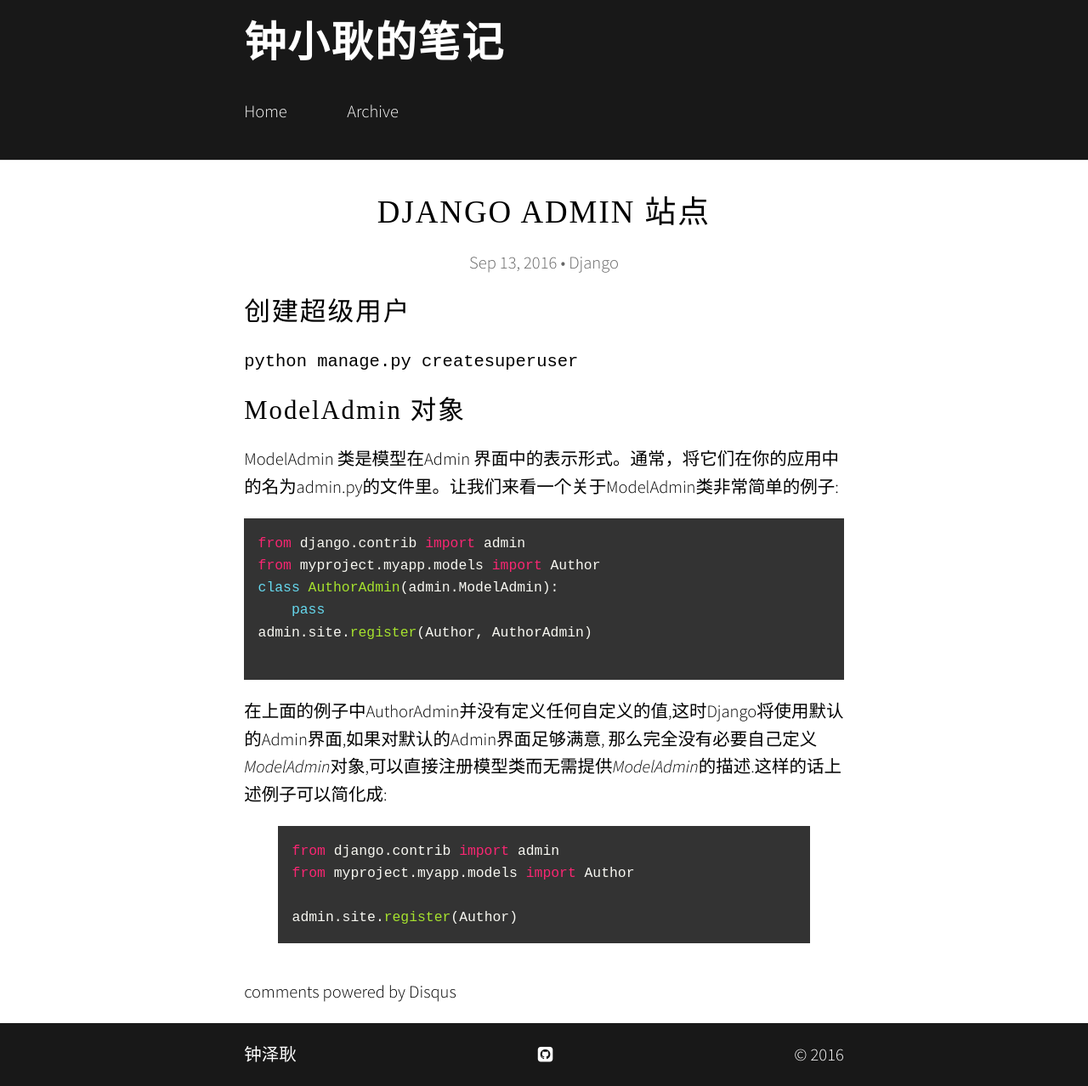
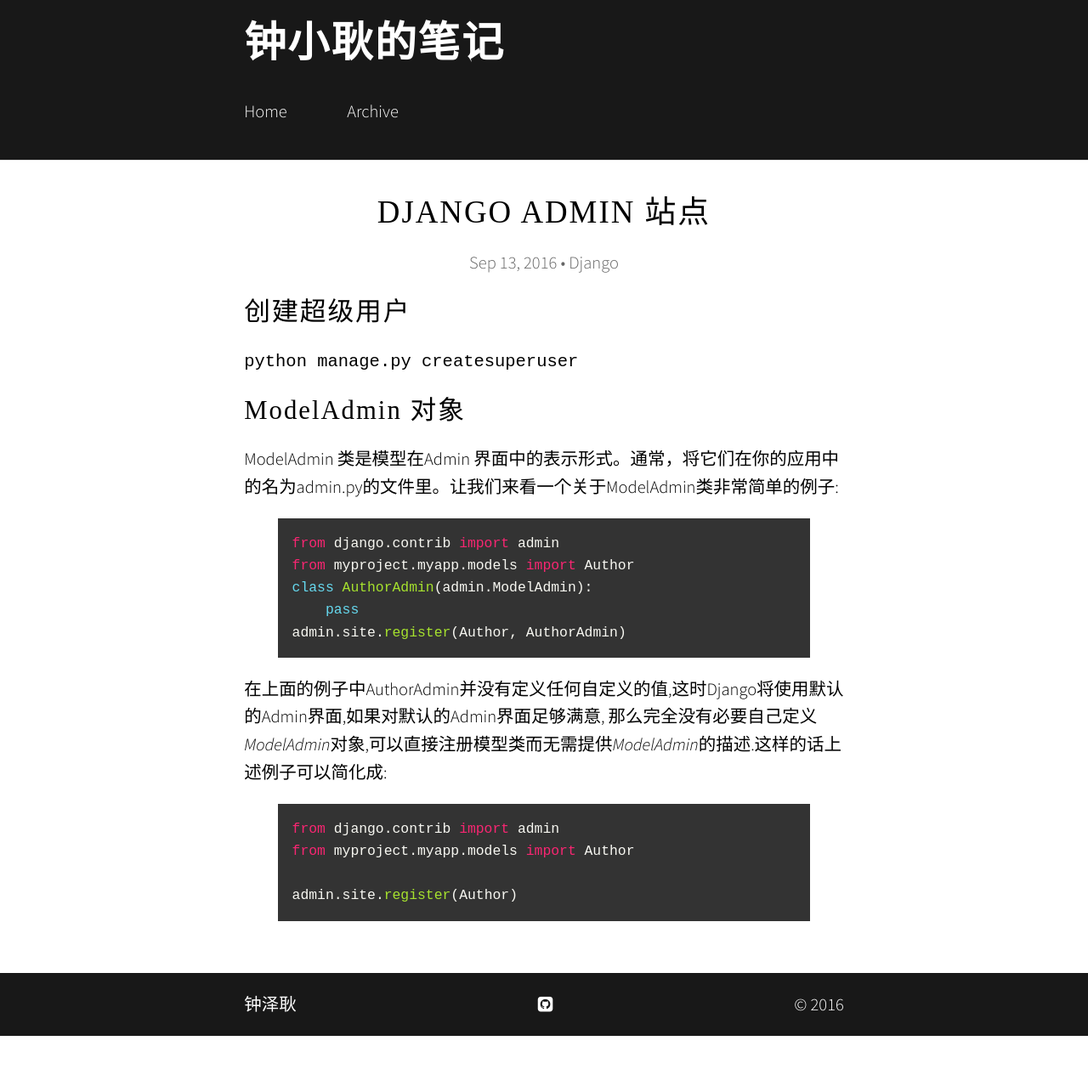
Before and after one commit to zLolipop/zLolipop.github.io, a Jekyll site: the page built from _posts/2016-09-13-Django_admin_site.md, in a window 1280 px wide. Shown: the whole page at 85% size. Built offline with Jekyll 4.4.1, drawn with Linux system fonts in a browser that asks for light colours; nearby versions of some CDN libraries; some web fonts are replaced; comment, search, counter and statistics services are not loaded; after the commit the page ends 1219 px from its top, so only the background shows below that.

Commit message:
取消了评论

````diff
--- a/_layouts/default.html
+++ b/_layouts/default.html
@@ -9,11 +9,11 @@ layout: blank
       <div>
 {{ content }}
       </div>
-      {% if site.comments.isso and page.comments %}
+      <!--{% if site.comments.isso and page.comments %}
       <div id="isso-thread"></div>
       {% endif %}
       {% if site.comments.disqus and page.comments %}
       <div id="disqus_thread"></div>
       <a href="http://disqus.com" class="dsq-brlink">comments powered by <span class="logo-disqus">Disqus</span></a>
-      {% endif %}
+      {% endif %}-->
     </article>
--- a/_posts/2016-09-13-Django_admin_site.md
+++ b/_posts/2016-09-13-Django_admin_site.md
@@ -12,14 +12,16 @@ categories: Django
 
 ModelAdmin 类是模型在Admin 界面中的表示形式。通常，将它们在你的应用中的名为admin.py的文件里。让我们来看一个关于ModelAdmin类非常简单的例子:
 
-```python
+{% highlight python %}
+
 from django.contrib import admin
 from myproject.myapp.models import Author
 class AuthorAdmin(admin.ModelAdmin):
     pass
 admin.site.register(Author, AuthorAdmin)
 
-```
+{% endhighlight %}
+
 在上面的例子中AuthorAdmin并没有定义任何自定义的值,这时Django将使用默认的Admin界面,如果对默认的Admin界面足够满意,
 那么完全没有必要自己定义*ModelAdmin*对象,可以直接注册模型类而无需提供*ModelAdmin*的描述.这样的话上述例子可以简化成:
 
````
